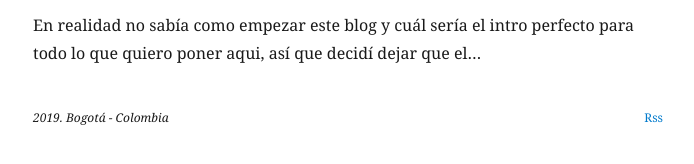
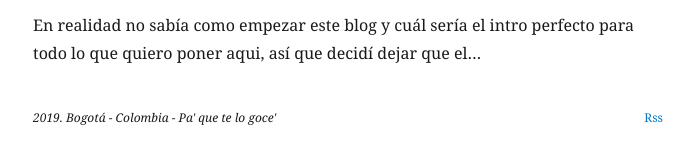
Before and after one commit to anabelisam/anabelisa.co_old, a Gatsby site: page / in a window 1280 px wide. Shown: the part 230-394 px from the top of the page, without its empty margins (292-986 px from the left). Built offline with nearby package versions, Linux system fonts and the light colour scheme; Gatsby itself is replaced by a stand-in of ours; some packages are replaced by stand-ins of ours.

Commit message:
Add line of text in footer

```diff
--- a/src/components/Footer.jsx
+++ b/src/components/Footer.jsx
@@ -2,7 +2,7 @@ import React from 'react';
 
 const Footer = () => (
   <footer>
-    <span>2019. Bogotá - Colombia</span>
+    <span>2019. Bogotá - Colombia - Pa' que te lo goce'</span>
     <span><a href="/rss.xml">Rss</a></span>
   </footer>
 );
```
